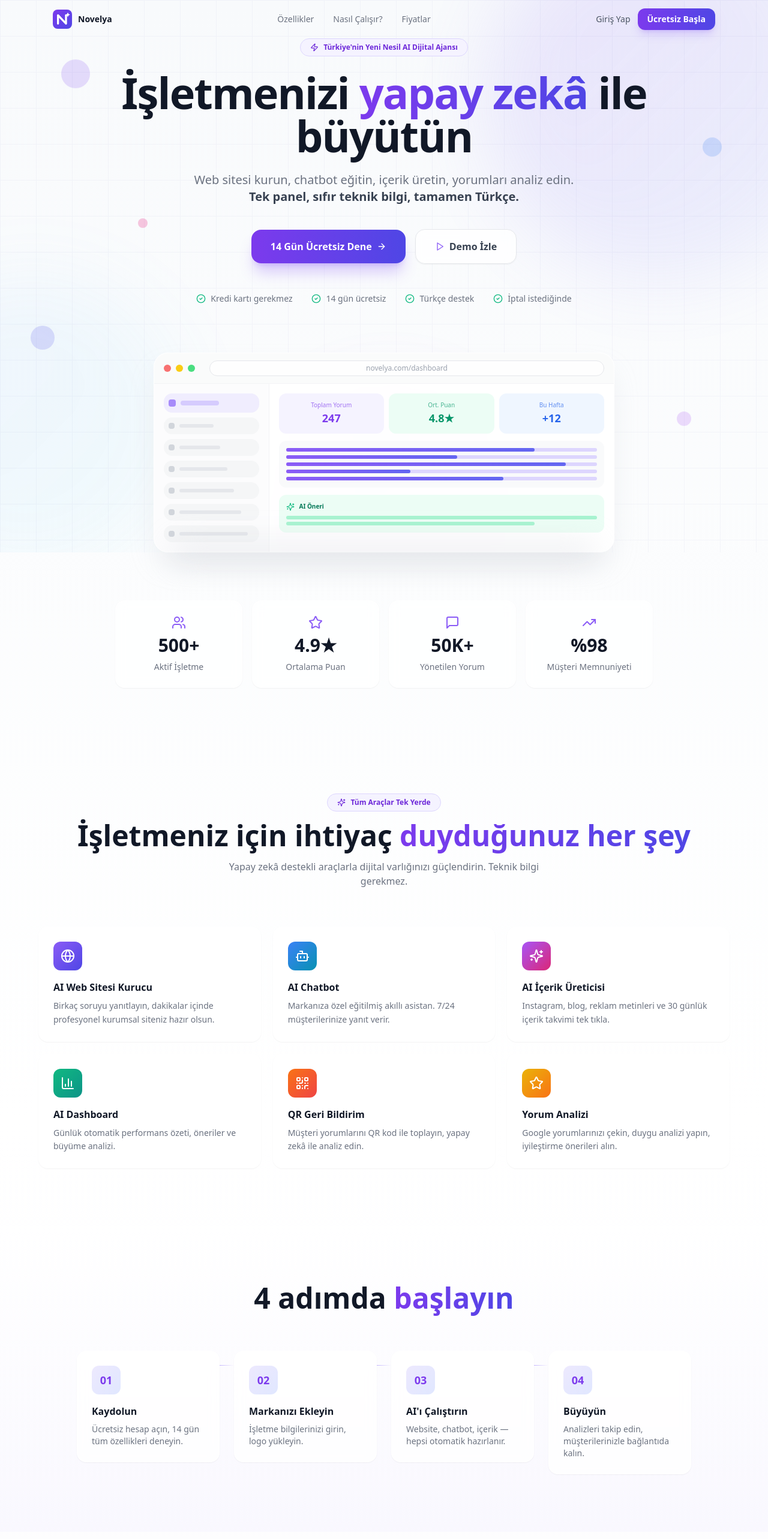
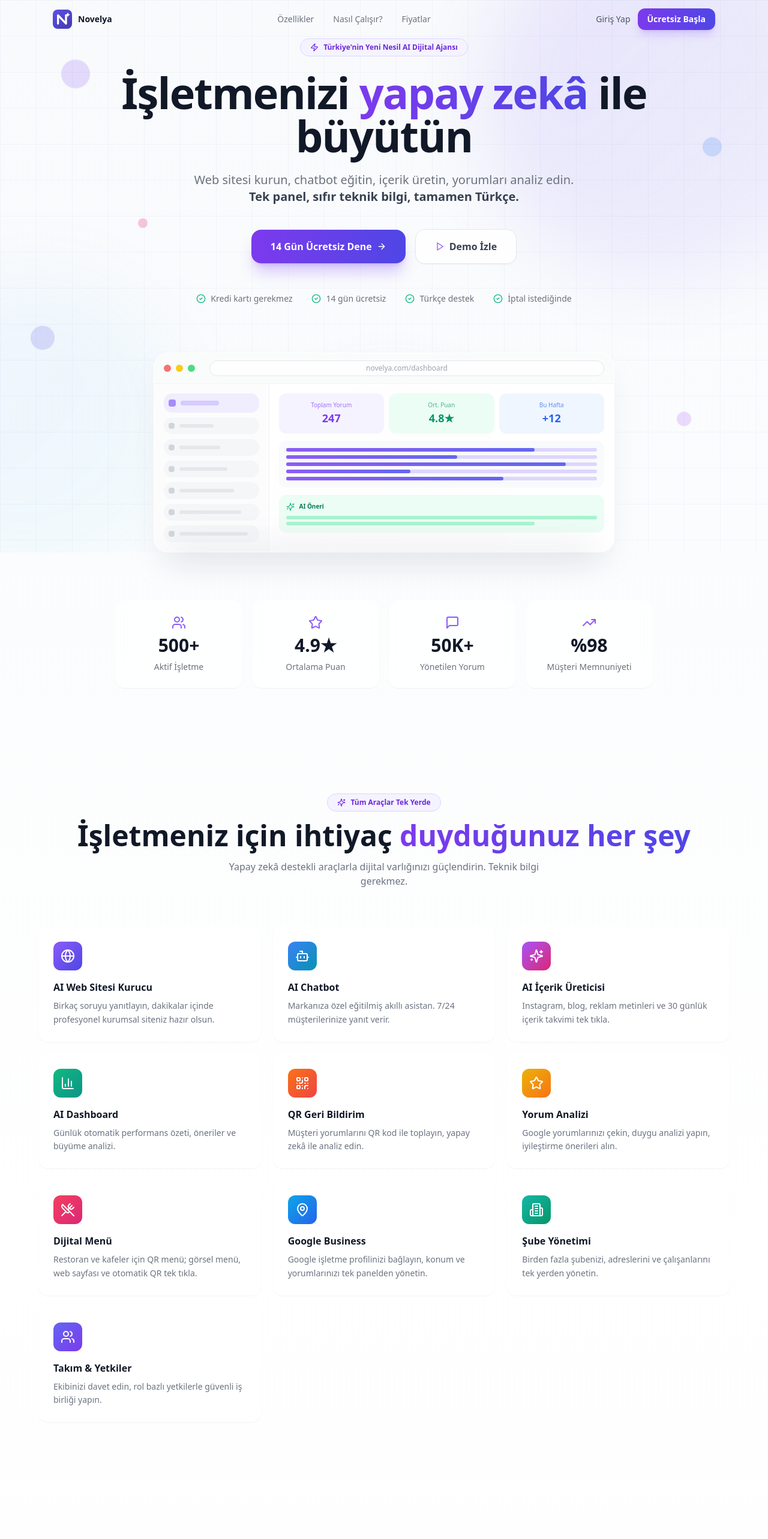
Before and after one commit to dnoonehere-gif/ajans-platformu, a Next.js app: page / in a window 1280 px wide. Shown: the top 2566 px of the page at 60% size. Built offline with nearby package versions, Linux system fonts and the light colour scheme.

Commit message:
fix: logo tema rengini takip ediyor + navbar linkleri (Özellikler/Nasıl Çalışır/Fiyatlar) düzeldi + landing'e 4 yeni özellik kartı (dijital menü, google business, şube, takım)

```diff
--- a/src/app/page.tsx
+++ b/src/app/page.tsx
@@ -6,6 +6,7 @@ import {
   Sparkles, Bot, BarChart3, QrCode, Globe, Star,
   ArrowRight, CheckCircle2, Zap, Shield, TrendingUp,
   MessageSquare, Users, ChevronRight, Play,
+  UtensilsCrossed, MapPin, Building2,
 } from "lucide-react";
 
 /* ── Yüzen şekil arka planı ────────────────────────────────── */
@@ -101,6 +102,10 @@ const FEATURES = [
   { icon: BarChart3, title: "AI Dashboard", desc: "Günlük otomatik performans özeti, öneriler ve büyüme analizi.", color: "bg-gradient-to-br from-emerald-500 to-teal-600", delay: 300 },
   { icon: QrCode, title: "QR Geri Bildirim", desc: "Müşteri yorumlarını QR kod ile toplayın, yapay zekâ ile analiz edin.", color: "bg-gradient-to-br from-orange-500 to-red-500", delay: 400 },
   { icon: Star, title: "Yorum Analizi", desc: "Google yorumlarınızı çekin, duygu analizi yapın, iyileştirme önerileri alın.", color: "bg-gradient-to-br from-yellow-500 to-orange-500", delay: 500 },
+  { icon: UtensilsCrossed, title: "Dijital Menü", desc: "Restoran ve kafeler için QR menü; görsel menü, web sayfası ve otomatik QR tek tıkla.", color: "bg-gradient-to-br from-rose-500 to-pink-600", delay: 600 },
+  { icon: MapPin, title: "Google Business", desc: "Google işletme profilinizi bağlayın, konum ve yorumlarınızı tek panelden yönetin.", color: "bg-gradient-to-br from-sky-500 to-blue-600", delay: 700 },
+  { icon: Building2, title: "Şube Yönetimi", desc: "Birden fazla şubenizi, adreslerini ve çalışanlarını tek yerden yönetin.", color: "bg-gradient-to-br from-teal-500 to-emerald-600", delay: 800 },
+  { icon: Users, title: "Takım & Yetkiler", desc: "Ekibinizi davet edin, rol bazlı yetkilerle güvenli iş birliği yapın.", color: "bg-gradient-to-br from-indigo-500 to-violet-600", delay: 900 },
 ];
 
 const STEPS = [
@@ -130,9 +135,9 @@ export default function AnaSayfa() {
             <span className="text-sm font-bold text-gray-900">Novelya</span>
           </div>
           <div className="hidden items-center gap-8 md:flex">
-            {["Özellikler", "Nasıl Çalışır?", "Fiyatlar"].map((l) => (
-              <a key={l} href={`#${l.toLowerCase().replace(/[^a-z]/g, "")}`} className="text-sm text-gray-500 transition hover:text-gray-900">{l}</a>
-            ))}
+            <a href="#ozellikler" className="text-sm text-gray-500 transition hover:text-gray-900">Özellikler</a>
+            <a href="#nasil-calisir" className="text-sm text-gray-500 transition hover:text-gray-900">Nasıl Çalışır?</a>
+            <Link href="/fiyatlar" className="text-sm text-gray-500 transition hover:text-gray-900">Fiyatlar</Link>
           </div>
           <div className="flex items-center gap-3">
             <Link href="/giris" className="text-sm font-medium text-gray-600 transition hover:text-gray-900">Giriş Yap</Link>
@@ -283,7 +288,7 @@ export default function AnaSayfa() {
       </section>
 
       {/* ── Özellikler ── */}
-      <section id="özellikler" className="py-24 px-6">
+      <section id="ozellikler" className="py-24 px-6">
         <div className="mx-auto max-w-6xl">
           <div className="mb-16 text-center">
             <div className="mb-4 inline-flex items-center gap-2 rounded-full border border-violet-200 bg-violet-50 px-4 py-1.5 text-xs font-semibold text-violet-700">
@@ -310,7 +315,7 @@ export default function AnaSayfa() {
       </section>
 
       {/* ── Nasıl Çalışır ── */}
-      <section id="nasılçalışır" className="py-24 px-6 bg-gradient-to-b from-white to-violet-50/50">
+      <section id="nasil-calisir" className="py-24 px-6 bg-gradient-to-b from-white to-violet-50/50">
         <div className="mx-auto max-w-5xl">
           <div className="mb-16 text-center">
             <h2 className="text-4xl font-black text-gray-900 md:text-5xl">
@@ -419,7 +424,7 @@ export default function AnaSayfa() {
             <div>
               <p className="text-sm font-bold text-gray-900">Ürün</p>
               <ul className="mt-4 space-y-2.5 text-sm text-gray-500">
-                <li><a href="#özellikler" className="transition hover:text-violet-700">Özellikler</a></li>
+                <li><a href="#ozellikler" className="transition hover:text-violet-700">Özellikler</a></li>
                 <li><a href="/fiyatlar" className="transition hover:text-violet-700">Fiyatlar</a></li>
                 <li><a href="/kayit" className="transition hover:text-violet-700">Ücretsiz Başla</a></li>
               </ul>
--- a/src/components/logo.tsx
+++ b/src/components/logo.tsx
@@ -3,6 +3,8 @@
 //  size: kare kenar uzunluğu (px)
 // =============================================================
 export function LogoMark({ size = 32, className = "" }: { size?: number; className?: string }) {
+  // Tüm örnekler aynı gradient tanımını paylaşır (sabit id güvenli: özdeş def)
+  const gid = "nv-logo-grad";
   return (
     <svg
       width={size}
@@ -14,12 +16,13 @@ export function LogoMark({ size = 32, className = "" }: { size?: number; classNa
       aria-label="Novelya"
     >
       <defs>
-        <linearGradient id="nv-g" x1="0" y1="0" x2="48" y2="48" gradientUnits="userSpaceOnUse">
-          <stop stopColor="#7c3aed" />
-          <stop offset="1" stopColor="#4f46e5" />
+        <linearGradient id={gid} x1="0" y1="0" x2="48" y2="48" gradientUnits="userSpaceOnUse">
+          {/* Aktif tema rengini takip eder (--primary) */}
+          <stop stopColor="hsl(var(--primary))" />
+          <stop offset="1" stopColor="color-mix(in srgb, hsl(var(--primary)), #000 28%)" />
         </linearGradient>
       </defs>
-      <rect width="48" height="48" rx="12" fill="url(#nv-g)" />
+      <rect width="48" height="48" rx="12" fill={`url(#${gid})`} />
       <path
         d="M13 35 V14 L33 35 V14"
         stroke="#fff"
--- a/src/components/marketing/page-shell.tsx
+++ b/src/components/marketing/page-shell.tsx
@@ -5,11 +5,11 @@ const FOOTER_COLS: { title: string; links: { label: string; href: string }[] }[]
   {
     title: "Ürün",
     links: [
-      { label: "Özellikler", href: "/#özellikler" },
+      { label: "Özellikler", href: "/#ozellikler" },
       { label: "Fiyatlar", href: "/fiyatlar" },
-      { label: "Website Builder", href: "/#özellikler" },
-      { label: "Dijital Menü", href: "/#özellikler" },
-      { label: "QR Geri Bildirim", href: "/#özellikler" },
+      { label: "Website Builder", href: "/#ozellikler" },
+      { label: "Dijital Menü", href: "/#ozellikler" },
+      { label: "QR Geri Bildirim", href: "/#ozellikler" },
     ],
   },
   {
@@ -44,7 +44,7 @@ export function PageShell({ children }: { children: React.ReactNode }) {
             <span className="font-bold text-gray-900">Novelya</span>
           </Link>
           <nav className="hidden items-center gap-6 text-sm font-medium text-gray-500 md:flex">
-            <Link href="/#özellikler" className="transition hover:text-gray-900">Özellikler</Link>
+            <Link href="/#ozellikler" className="transition hover:text-gray-900">Özellikler</Link>
             <Link href="/fiyatlar" className="transition hover:text-gray-900">Fiyatlar</Link>
             <Link href="/sss" className="transition hover:text-gray-900">SSS</Link>
             <Link href="/iletisim" className="transition hover:text-gray-900">İletişim</Link>
```
